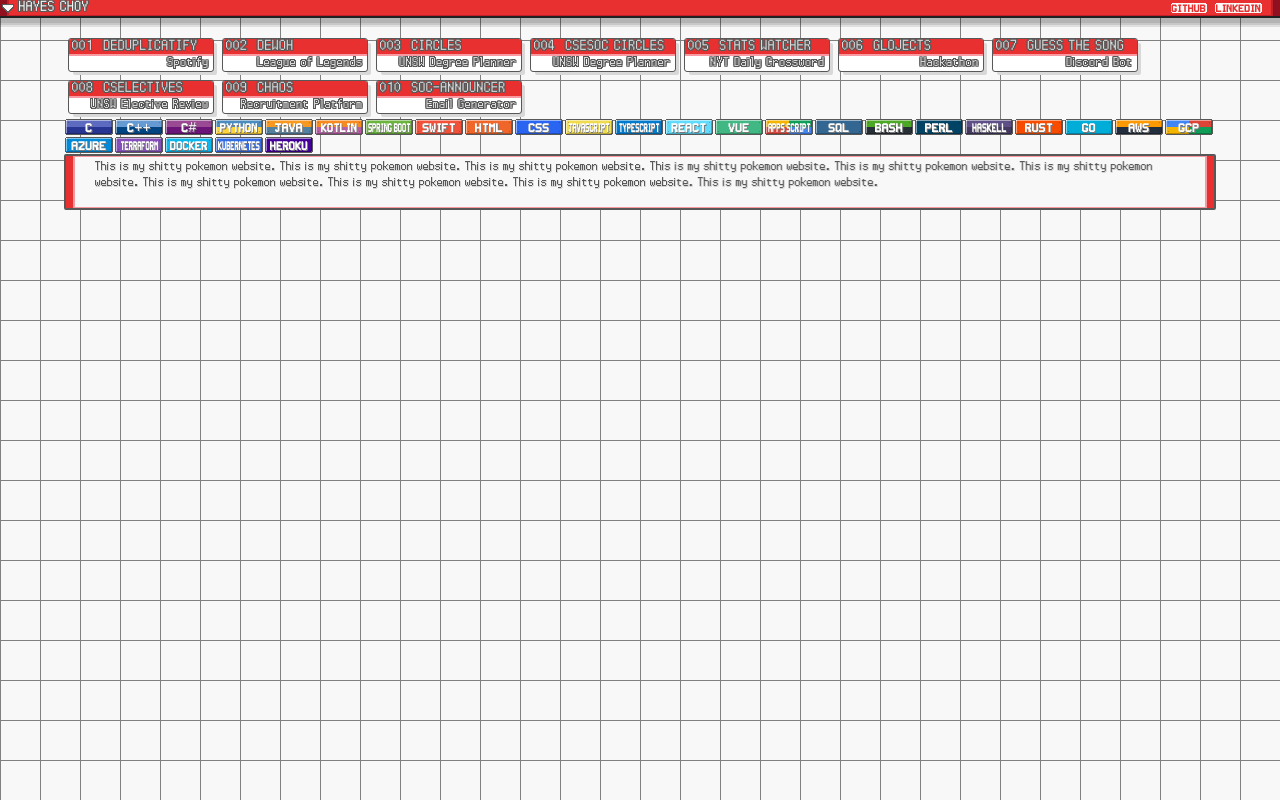
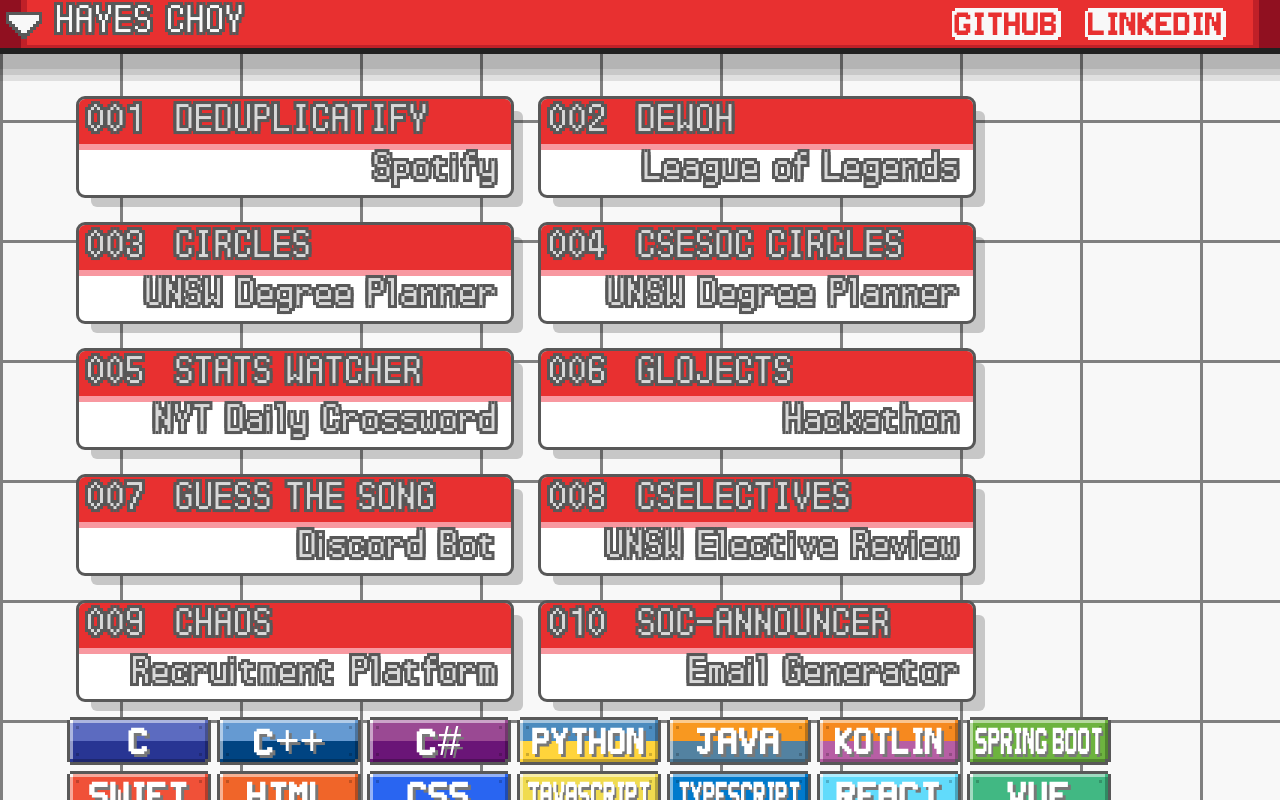
Before and after one commit to hayeselnut/hayeselnut.github.io, a React (Create React App) app: page / in a window 1280 px wide. Shown: the top 800 px of the page. Built offline with nearby package versions, Linux system fonts and the light colour scheme.

Commit message:
firefox compatible

```diff
--- a/src/components/arrow.tsx
+++ b/src/components/arrow.tsx
@@ -4,12 +4,12 @@ import styled from '@emotion/styled';
 
 const Grid = styled('div')`
     display: grid;
-    grid-template-columns: repeat(12, 1px);
-    grid-template-rows: repeat(9, 1px);
+    grid-template-columns: repeat(12, 1rem);
+    grid-template-rows: repeat(9, 1rem);
 
     position: absolute;
-    top: 4px;
-    left: 2px;
+    top: 4rem;
+    left: 2rem;
 `;
 
 const DarkGrey = styled('div')`
--- a/src/components/nav-bar.tsx
+++ b/src/components/nav-bar.tsx
@@ -3,92 +3,101 @@ import styled from '@emotion/styled';
 import Arrow from './arrow';
 
 const Bar = styled('div')`
-  height: 16px;
-  border-bottom: 2px solid var(--pokemon-black);
+  height: 16rem;
+  border-bottom: 2rem solid var(--pokemon-black);
   display: flex;
   box-shadow:
-    0px 5px rgb(0, 0, 0, 0.1),
-    0px 7px rgb(0, 0, 0, 0.1),
-    0px 9px rgb(0, 0, 0, 0.1);
+    0rem 5rem rgb(0, 0, 0, 0.1),
+    0rem 7rem rgb(0, 0, 0, 0.1),
+    0rem 9rem rgb(0, 0, 0, 0.1);
 
   position: relative;
 `;
 
-const Sides = styled('div')`
+const Side = styled('div')`
   background: var(--pokemon-darker-red);
-  min-width: 7px;
+  min-width: 7rem;
 `;
 
 const Middle = styled('div')`
   background: var(--pokemon-red);
   flex-grow: 1;
-  border-bottom: 1px solid var(--pokemon-dark-red);
-  border-left: 2px solid var(--pokemon-dark-red);
-  border-right: 2px solid var(--pokemon-dark-red);
+  border-bottom: 1rem solid var(--pokemon-dark-red);
+  border-left: 2rem solid var(--pokemon-dark-red);
+  border-right: 2rem solid var(--pokemon-dark-red);
 
   display: flex;
   align-items: center;
-  padding-left: 10px;
-  padding-right: 10px;
+  padding-left: 10rem;
+  padding-right: 10rem;
 `;
 
 const Title = styled('span')`
   flex-grow: 1;
+
   color: var(--pokemon-white);
   font-family: pokemondppt, san-serif;
-  letter-spacing: 0.5px;
+  font-size: 16rem;
+  letter-spacing: 0.5rem;
   text-shadow:
-    1px 0 var(--pokemon-dark-grey),
-    0 1px var(--pokemon-dark-grey),
-    -1px 0 var(--pokemon-dark-grey),
-    0 -1px var(--pokemon-dark-grey),
-    1px 1px var(--pokemon-dark-grey),
-    -1px 1px var(--pokemon-dark-grey),
-    -1px -1px var(--pokemon-dark-grey),
-    1px -1px var(--pokemon-dark-grey);
+    1rem 0 var(--pokemon-dark-grey),
+    0 1rem var(--pokemon-dark-grey),
+    -1rem 0 var(--pokemon-dark-grey),
+    0 -1rem var(--pokemon-dark-grey),
+    1rem 1rem var(--pokemon-dark-grey),
+    -1rem 1rem var(--pokemon-dark-grey),
+    -1rem -1rem var(--pokemon-dark-grey),
+    1rem -1rem var(--pokemon-dark-grey);
+`;
+
+const LinkContainer = styled('div')`
+  height: 75%;
+  margin-left: 10rem;
+  align-self: flex-end;
 `;
 
 const Link = styled('a')`
   display: flex;
   align-items: center;
   justify-content: center;
-  box-shadow: 1px 0px var(--pokemon-white),
-    -1px 0px var(--pokemon-white),
-    0px 1px var(--pokemon-white),
-    0px -1px var(--pokemon-white);
-  margin-left: 10px;
+  box-shadow:
+    1rem 0rem var(--pokemon-white),
+    -1rem 0rem var(--pokemon-white),
+    0rem 1rem var(--pokemon-white),
+    0rem -1rem var(--pokemon-white);
 
   background: var(--pokemon-white);
 
   color: var(--pokemon-red);
   text-decoration: none;
   font-family: "Super Smash TV";
-  font-size: 12px;
+  font-size: 12rem;
 
   height: 75%;
 `;
 
 const NavBar: FC = () => (
   <Bar>
-    <Sides />
+    <Side />
     <Arrow />
     <Middle>
       <Title>
         HAYES CHOY
       </Title>
-      <div>
+
+      <LinkContainer>
         <Link href='https://github.com/hayeselnut/' target='_blank' rel="noreferrer">
           GitHub
         </Link>
-      </div>
+      </LinkContainer>
 
-      <div>
+      <LinkContainer>
         <Link href='https://www.linkedin.com/in/hayes-choy-293954153/' target='_blank' rel="noreferrer">
           LinkedIn
         </Link>
-      </div>
+      </LinkContainer>
     </Middle>
-    <Sides />
+    <Side />
 
   </Bar>
 );
--- a/src/components/technology-type.tsx
+++ b/src/components/technology-type.tsx
@@ -6,15 +6,15 @@ import { FC } from 'react';
 
 const Rectangle = styled('div')`
   display: grid;
-  grid-template-columns: 1px 22px 22px 1px;
-  grid-template-rows: 1px 6px 6px 1px;
+  grid-template-columns: 1rem 22rem 22rem 1rem;
+  grid-template-rows: 1rem 6rem 6rem 1rem;
 
-  margin: 2px;
+  margin: 2rem;
   box-shadow:
-    1px 0px var(--pokemon-dark-grey),
-    -1px 0px var(--pokemon-dark-grey),
-    0px 1px var(--pokemon-dark-grey),
-    0px -1px var(--pokemon-dark-grey);
+    1rem 0rem var(--pokemon-dark-grey),
+    -1rem 0rem var(--pokemon-dark-grey),
+    0rem 1rem var(--pokemon-dark-grey),
+    0rem -1rem var(--pokemon-dark-grey);
 
   position: relative;
   cursor: pointer;
@@ -25,8 +25,8 @@ const LightenColor: FC<{color: string}> = styled('div')(({ color }) => ({ backgr
 const DarkenColor: FC<{color: string}> = styled('div')(({ color }) => ({ background: darken(color, 0.25) }));
 
 const Dot = styled('span')`
-  height: 1px;
-  width: 1px;
+  height: 1rem;
+  width: 1rem;
 
   background-color: rgb(0, 0, 0, 0.2);
   display: inline-block;
@@ -57,8 +57,8 @@ const Text: FC<{technology: Technology}> = styled('span')(({ technology }) => {
     'fontFamily': '\'Super Smash TV\', sans-serif',
     'textTransform': 'uppercase',
     'color': 'white',
-    'textShadow': '1px 1px 0 var(--pokemon-grey)',
-    'fontSize': '14px',
+    'textShadow': '1rem 1rem 0 var(--pokemon-grey)',
+    'fontSize': '14rem',
     'transform': `scale(${scaleFactor}, 1)`,
     ' -webkit-transform': `scale(${scaleFactor}, 1)`,
     '-moz-transform': `scale(${scaleFactor}, 1)`,
@@ -127,10 +127,10 @@ const TechnologyType: FC<{technology: Technology}> = ({ technology }) => (
     <DarkenColor color={colors[technology][3]} />
     <NormalColor color='var(--pokemon-dark-grey)' />
 
-    <Dot style={{ top: '2px', left: '2px' }} />
-    <Dot style={{ top: '2px', right: '2px' }} />
-    <Dot style={{ bottom: '2px', left: '2px' }} />
-    <Dot style={{ bottom: '2px', right: '2px' }} />
+    <Dot style={{ top: '2rem', left: '2rem' }} />
+    <Dot style={{ top: '2rem', right: '2rem' }} />
+    <Dot style={{ bottom: '2rem', left: '2rem' }} />
+    <Dot style={{ bottom: '2rem', right: '2rem' }} />
 
     <TextContainer>
       <Text technology={technology}>
--- a/src/components/text-frame.tsx
+++ b/src/components/text-frame.tsx
@@ -3,39 +3,42 @@ import styled from '@emotion/styled';
 
 const Rectangle = styled('div')`
   display: flex;
-  border: 2px solid var(--pokemon-dark-grey);
-  border-radius: 2px;
+  border: 2rem solid var(--pokemon-dark-grey);
+  border-radius: 2rem;
 
   color: var(--pokemon-dark-grey);
   text-shadow:
-    0px 1px var(--pokemon-light-grey),
-    1px 0px var(--pokemon-light-grey),
-    1px 1px var(--pokemon-light-grey);
+    0rem 1rem var(--pokemon-light-grey),
+    1rem 0rem var(--pokemon-light-grey),
+    1rem 1rem var(--pokemon-light-grey);
   font-family: pokemondppt, sans-serif;
-  font-size: 16px;
+  font-size: 16rem;
+
+  box-shadow: 4rem 4rem rgb(0, 0, 0, 0.2);
+
 `;
 
-const Sides = styled('div')`
-  min-width: 7px;
+const Side = styled('div')`
+  min-width: 7rem;
   background: var(--pokemon-red);
 `;
 
 const Middle = styled('div')`
-  border: 1px solid var(--pokemon-light-red);
+  border: 1rem solid var(--pokemon-light-red);
   background: var(--pokemon-white);
 
   flex-grow: 1;
-  padding: 2px 20px;
-  min-height: 46px;
+  padding: 2rem 20rem;
+  min-height: 46rem;
 `;
 
 const TextFrame: FC = ({ children }) => (
   <Rectangle>
-    <Sides style={{ borderRight: '1px solid var(--pokemon-light-red)' }} />
+    <Side style={{ borderRight: '1rem solid var(--pokemon-light-red)' }} />
     <Middle>
       {children}
     </Middle>
-    <Sides style={{ borderLeft: '1px solid var(--pokemon-light-red)' }} />
+    <Side style={{ borderLeft: '1rem solid var(--pokemon-light-red)' }} />
   </Rectangle>
 );
 
--- a/src/components/title-card.tsx
+++ b/src/components/title-card.tsx
@@ -3,41 +3,42 @@ import styled from '@emotion/styled';
 
 const Card = styled('div')`
   display: grid;
-  grid-template-rows: 15px 2px 15px;
+  grid-template-rows: 15rem 2rem 15rem;
 
-  width: 144px;
-  height: 32px;
+  width: 144rem;
+  height: 32rem;
 
-  margin: 5px;
+  margin: 5rem;
 
-  outline: 1px solid var(--pokemon-dark-grey);
-  border-radius: 2px;
+  outline: 1rem solid var(--pokemon-dark-grey);
+  border-radius: 2rem;
 
   overflow: hidden;
 
-  box-shadow: 4px 4px var(--pokemon-light-grey);
+  box-shadow: 4rem 4rem rgb(0, 0, 0, 0.2);
 
   color: var(--pokemon-light-grey);
   font-family: pokemondppt, san-serif;
-  letter-spacing: 0.5px;
+  letter-spacing: 0.5rem;
 
   text-shadow:
-    1px 0 var(--pokemon-dark-grey),
-    0 1px var(--pokemon-dark-grey),
-    -1px 0 var(--pokemon-dark-grey),
-    0 -1px var(--pokemon-dark-grey),
-    1px 1px var(--pokemon-dark-grey),
-    -1px 1px var(--pokemon-dark-grey),
-    -1px -1px var(--pokemon-dark-grey),
-    1px -1px var(--pokemon-dark-grey);
+    1rem 0 var(--pokemon-dark-grey),
+    0 1rem var(--pokemon-dark-grey),
+    -1rem 0 var(--pokemon-dark-grey),
+    0 -1rem var(--pokemon-dark-grey),
+    1rem 1rem var(--pokemon-dark-grey),
+    -1rem 1rem var(--pokemon-dark-grey),
+    -1rem -1rem var(--pokemon-dark-grey),
+    1rem -1rem var(--pokemon-dark-grey);
 `;
 
 const Name = styled('div')`
   background: var(--pokemon-red);
   text-transform: uppercase;
+  font-size: 16rem;
   display: flex;
   align-items: center;
-  padding-left: 3px;
+  padding-left: 3rem;
 `;
 
 const Divider = styled('div')`
@@ -49,15 +50,15 @@ const Category = styled('div')`
   display: flex;
   align-items: center;
   justify-content: flex-end;
-  padding-right: 4px;
-  padding-bottom: 2px;
-  font-size: 16px;
+  padding-right: 4rem;
+  padding-bottom: 2rem;
+  font-size: 16rem;
 `;
 
 const TitleCard: FC<{id: number, name: string, category: string}> = ({ id, name, category }) => (
   <Card>
     <Name>
-      <span style={{ marginRight: '10px' }}>
+      <span style={{ marginRight: '10rem' }}>
         {String(id).padStart(3, '0')}
       </span>
       <span>
--- a/src/helpers/body-style.ts
+++ /dev/null
@@ -1,6 +0,0 @@
-export const bodyStyle = (color: string) => `
-body {
-  transition: 0.3s;
-  background-color: ${color}55;
-}
-`;
--- a/src/index.css
+++ b/src/index.css
@@ -20,23 +20,26 @@
   --pokemon-black: #212121;
 }
 
+html {
+  font-size: 3px;
+}
+
 body {
   margin: 0;
   font-family: sans-serif;
   -webkit-font-smoothing: antialiased;
   -moz-osx-font-smoothing: grayscale;
 
-  font-size: 1.125rem;
   transition: 0.3s;
 
   background: var(--pokemon-white);
-  background-size: 40px 40px;
+  background-size: 40rem 40rem;
   background-image:
-    linear-gradient(to right, grey 1px, transparent 1px),
-    linear-gradient(to bottom, grey 1px, transparent 1px);
+    linear-gradient(to right, grey 1rem, transparent 1rem),
+    linear-gradient(to bottom, grey 1rem, transparent 1rem);
 
 }
 
 main {
-  padding-top: 1rem;
+  padding-top: 10rem;
 }
--- a/src/styles/socials.css
+++ /dev/null
@@ -1,31 +0,0 @@
-:root {
-    --github: 23, 21, 21;
-    --linkedin: 10, 102, 194;
-}
-
-.socials-icon {
-    transition: 0.2s;
-}
-
-.socials-icon.linkedin {
-    color: rgb(var(--linkedin));
-}
-
-.socials-icon.linkedin:hover {
-    background-color: rgba(var(--linkedin), 0.1);
-}
-
-.socials-icon.github {
-    color: rgb(var(--github));
-}
-
-.socials-icon.github:hover {
-    background-color: rgba(var(--github), 0.1);
-}
-
-.socials-icon.email {
-    color: rgb(var(--email));
-}
-.socials-icon.email:hover {
-    background-color: rgba(var(--email), 0.1);
-}
```
